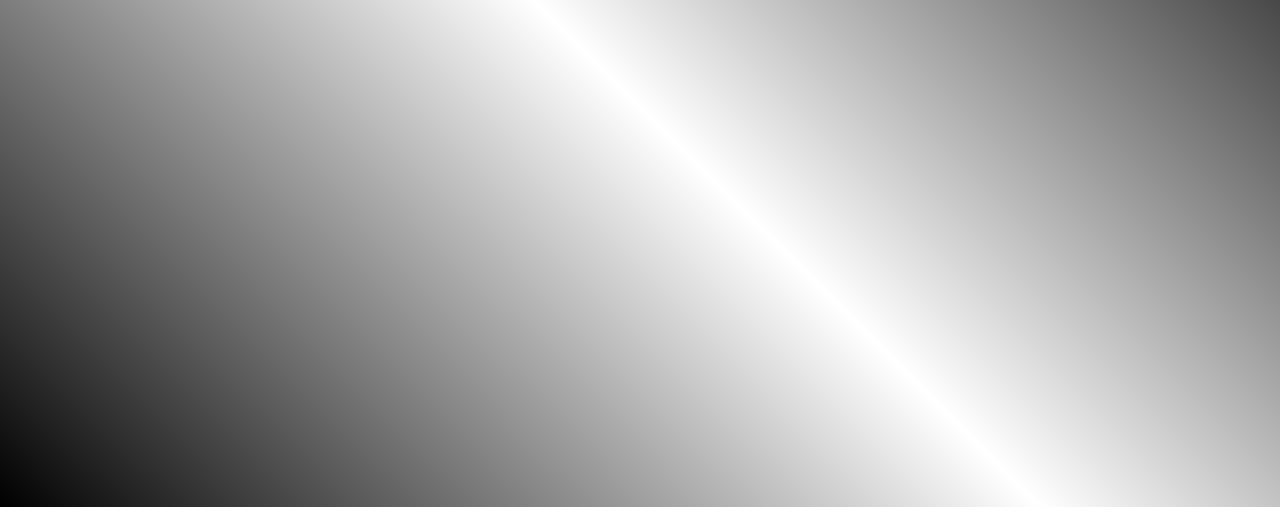
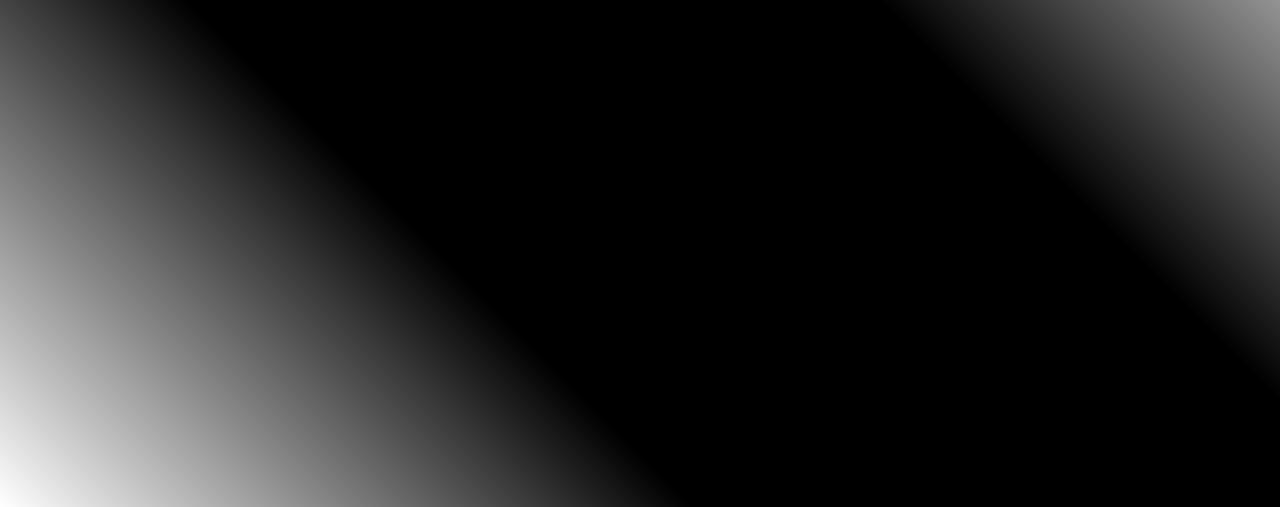
Before and after one commit to HAMMER17/todolist, a plain HTML site: page index.html in a window 1280 px wide. Shown: the part 293-800 px from the top of the page. Drawn offline with Linux system fonts and the light colour scheme.

Commit message:
background

```diff
--- a/style.css
+++ b/style.css
@@ -15,7 +15,8 @@ li {
   display: flex;
   flex-direction: column;
   align-items: center;
-  background: linear-gradient(45deg, black, white, black);
+  background: linear-gradient(45deg, white, black, black, white);
+  color: white;
 }
 
 .container h1 {
```
